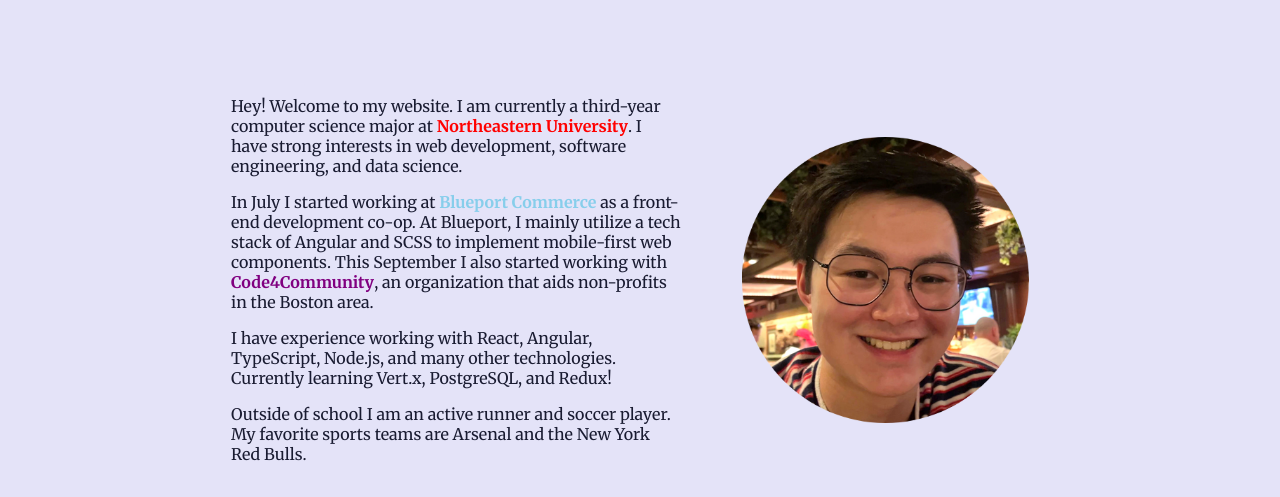
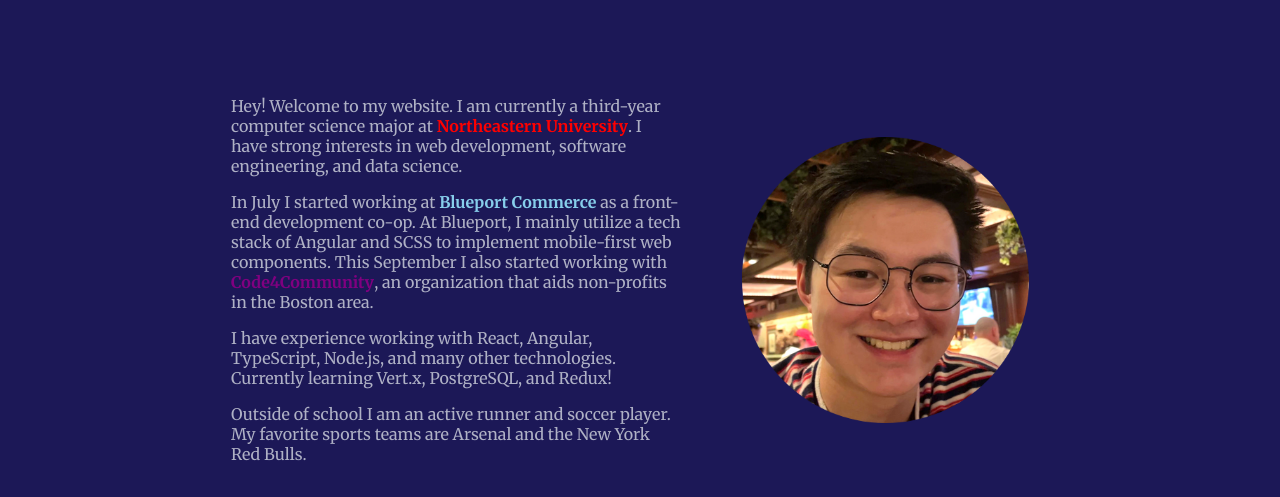
Before and after one commit to al-chang/personal-site-take-two, a Gatsby site: page / in a window 1280 px wide. Shown: the part 800-1297 px from the top of the page. Built offline with nearby package versions, Linux system fonts and the light colour scheme; Gatsby itself is replaced by a stand-in of ours.

Commit message:
forgot to commit styles

```diff
--- a/src/styles/style.css
+++ b/src/styles/style.css
@@ -1,4 +1,4 @@
 body {
-  background-color: #e4e3f8;
-  color: #191b31;
+  background-color: #1c1857;
+  color: #afb1c5;
 }
```
